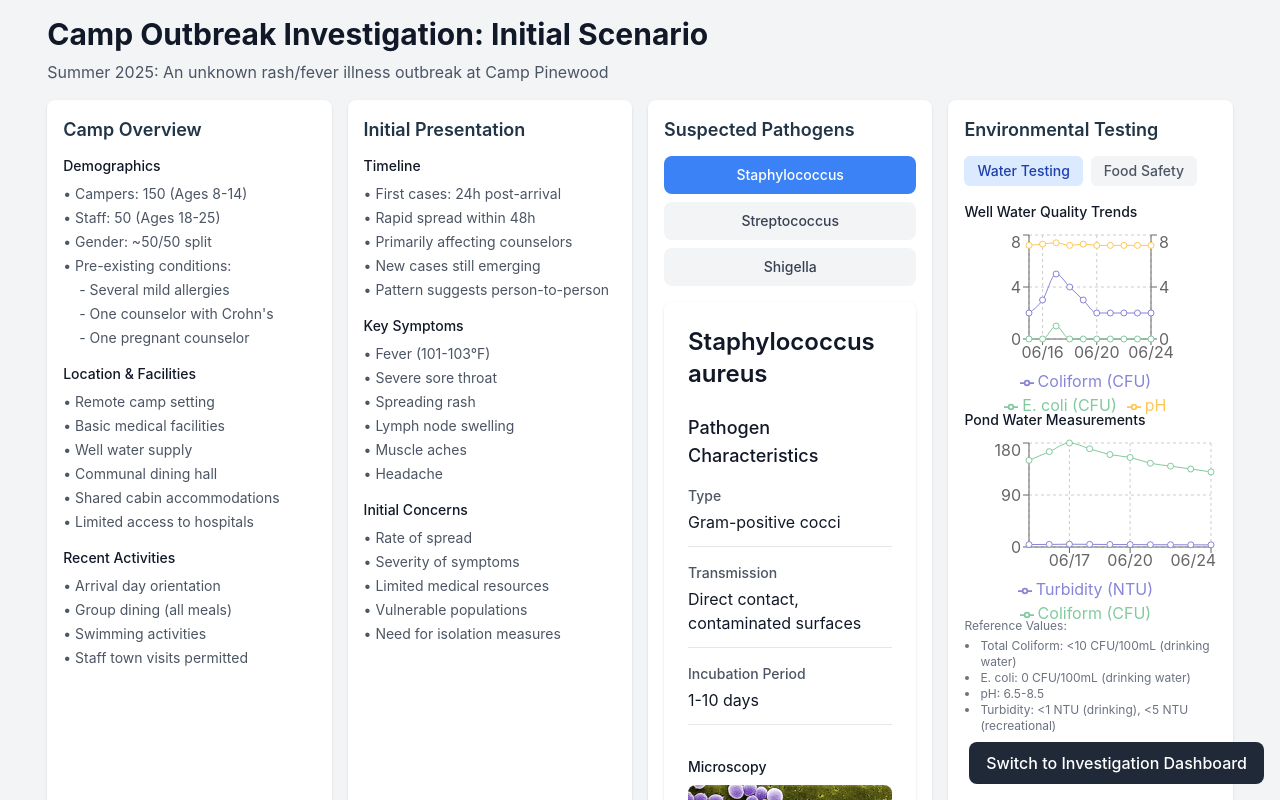
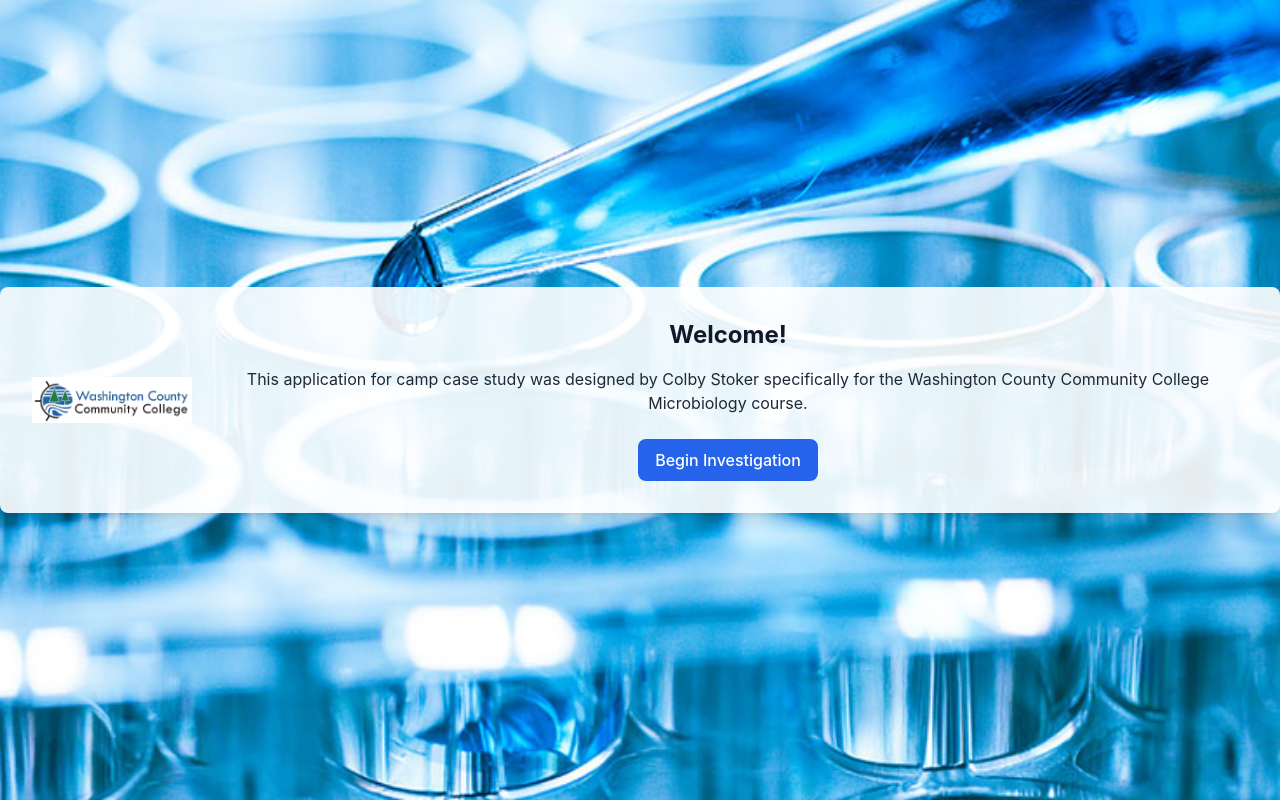
Before and after one commit to b0id/outbreakdash, a React (Vite) app: page / in a window 1280 px wide. Shown: the top 800 px of the page. Built offline with nearby package versions, Linux system fonts and the light colour scheme.

Commit message:
Added Greeting modal and logo
Signed-off-by: b0id <b0id.lonewolf.dev@gmail.com>

```diff
--- a/src/App.tsx
+++ b/src/App.tsx
@@ -1,5 +1,4 @@
-// src/App.tsx
-import React, { useState } from 'react';
+import React, { useState, useEffect } from 'react';
 import { PathogenDisplay } from './components/pathogen/PathogenDisplay';
 import { MainDashboard } from './components/dashboard/MainDashboard';
 import { PathogenType } from './types';
@@ -8,6 +7,15 @@ import { EnvironmentalDisplay } from './components/visualization/EnvironmentalDi
 function App() {
   const [selectedPathogen, setSelectedPathogen] = useState<PathogenType>('staphylococcus');
   const [showDashboard, setShowDashboard] = useState(false);
+  const [showGreeting, setShowGreeting] = useState(true);
+
+  useEffect(() => {
+    const timer = setTimeout(() => {
+      setShowGreeting(false);
+    }, 10000); // Hide after 10 seconds
+
+    return () => clearTimeout(timer);
+  }, []);
 
   const originalView = (
     <div className="min-h-screen bg-gray-100 p-4">
@@ -130,6 +138,37 @@ function App() {
 
   return (
     <>
+      {showGreeting && (
+        <div
+          className="fixed top-0 left-0 w-full h-full flex items-center justify-center z-50"
+          style={{
+            background: "url('/images/modalbackground.jpg')",
+            backgroundSize: 'cover',
+            backgroundPosition: 'center',
+          }}
+        >
+          <div className="bg-white bg-opacity-90 p-8 rounded-lg shadow-lg text-center flex items-center gap-4">
+            <img
+              src="/images/WCCClogo.jpg"
+              alt="College Logo"
+              className="w-40 h-40 object-contain"
+            />
+            <div>
+              <h2 className="text-2xl font-bold mb-4 text-gray-900">Welcome!</h2>
+              <p className="text-gray-800">
+                This application for camp case study was designed by Colby Stoker specifically for the Washington County Community College Microbiology course.
+              </p>
+              <button
+                onClick={() => setShowGreeting(false)}
+                className="mt-6 px-4 py-2 bg-blue-600 text-white rounded-lg hover:bg-blue-700"
+              >
+                Begin Investigation
+              </button>
+            </div>
+          </div>
+        </div>
+      )}
+
       <button
         onClick={() => setShowDashboard(!showDashboard)}
         className="fixed bottom-4 right-4 px-4 py-2 bg-gray-800 text-white rounded-lg z-10 hover:bg-gray-700"
```
Also changed, not shown: public/images/WCCClogo.jpg (added), public/images/modalbackground.jpg (added).
